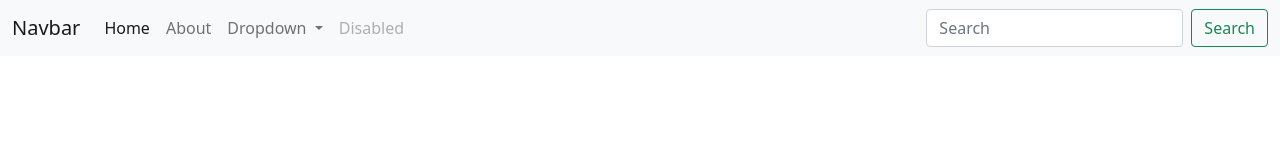
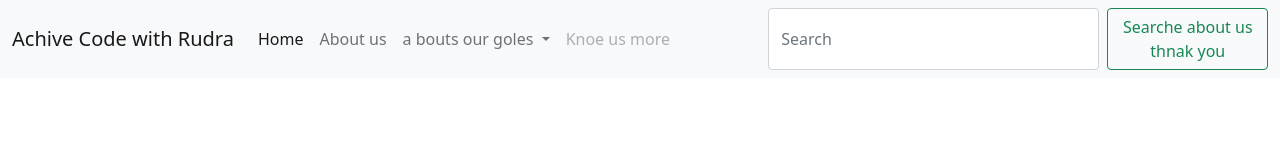
Before and after one commit to RudraShivpuri/samplereprasitory, a plain HTML site: page my wedside/index.html in a window 1280 px wide. Drawn offline with nearby package versions, Linux system fonts and the light colour scheme.

Commit message:
i have change the things which i want thank you

```diff
--- a/my wedside/index.html
+++ b/my wedside/index.html
@@ -13,7 +13,7 @@
   <body>
     <nav class="navbar navbar-expand-lg navbar-light bg-light">
         <div class="container-fluid">
-          <a class="navbar-brand" href="#">Navbar</a>
+          <a class="navbar-brand" href="#">Achive Code with Rudra </a>
           <button class="navbar-toggler" type="button" data-bs-toggle="collapse" data-bs-target="#navbarSupportedContent" aria-controls="navbarSupportedContent" aria-expanded="false" aria-label="Toggle navigation">
             <span class="navbar-toggler-icon"></span>
           </button>
@@ -23,26 +23,26 @@
                 <a class="nav-link active" aria-current="page" href="#">Home</a>
               </li>
               <li class="nav-item">
-                <a class="nav-link" href="#">About</a>
+                <a class="nav-link" href="#">About us </a>
               </li>
               <li class="nav-item dropdown">
                 <a class="nav-link dropdown-toggle" href="#" id="navbarDropdown" role="button" data-bs-toggle="dropdown" aria-expanded="false">
-                  Dropdown
+                a bouts our goles
                 </a>
                 <ul class="dropdown-menu" aria-labelledby="navbarDropdown">
-                  <li><a class="dropdown-item" href="#">Action</a></li>
+                  <li><a class="dropdown-item" href="#">Action we have to take in this case what we have to take here </a></li>
                   <li><a class="dropdown-item" href="#">Another action</a></li>
                   <li><hr class="dropdown-divider"></li>
                   <li><a class="dropdown-item" href="#">Something else here</a></li>
                 </ul>
               </li>
               <li class="nav-item">
-                <a class="nav-link disabled" href="#" tabindex="-1" aria-disabled="true">Disabled</a>
+                <a class="nav-link disabled" href="#" tabindex="-1" aria-disabled="true">Knoe us more </a>
               </li>
             </ul>
             <form class="d-flex">
               <input class="form-control me-2" type="search" placeholder="Search" aria-label="Search">
-              <button class="btn btn-outline-success" type="submit">Search</button>
+              <button class="btn btn-outline-success" type="submit">Searche about us thnak you </button>
             </form>
           </div>
         </div>
```
